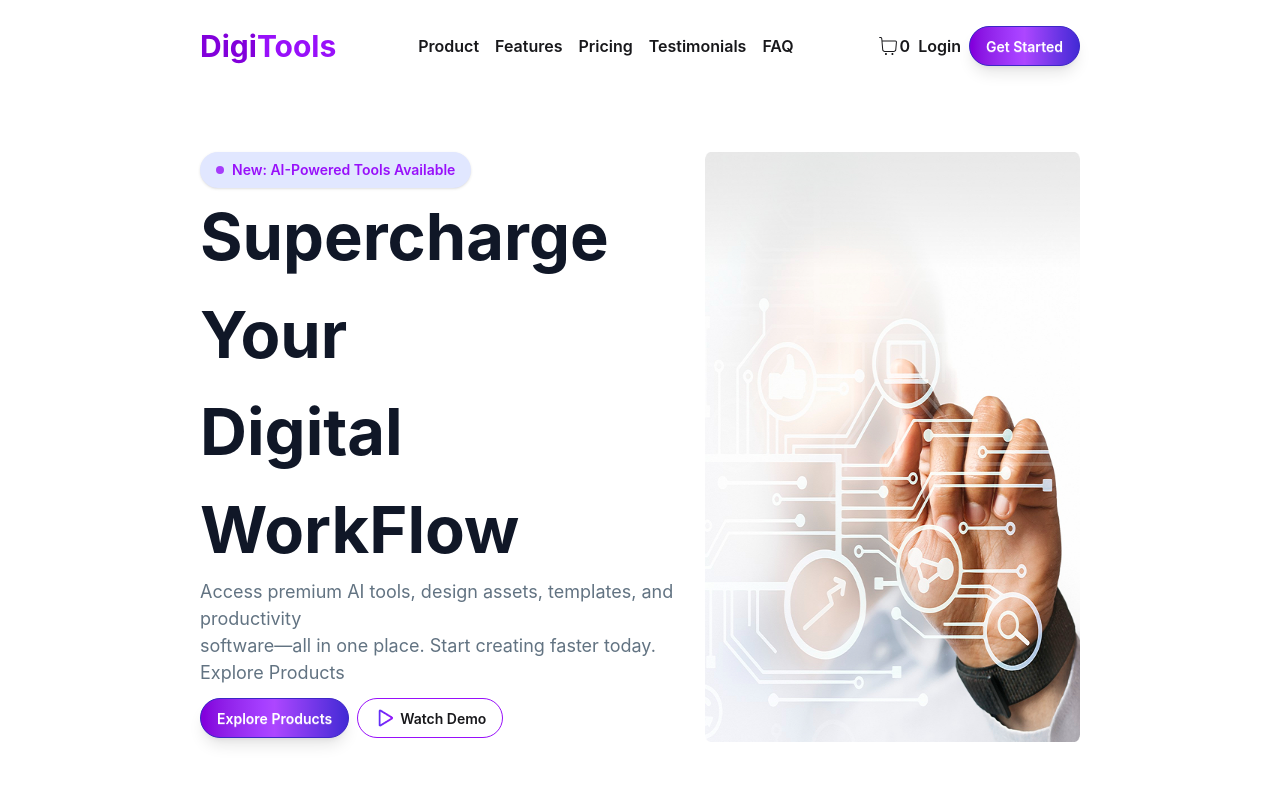
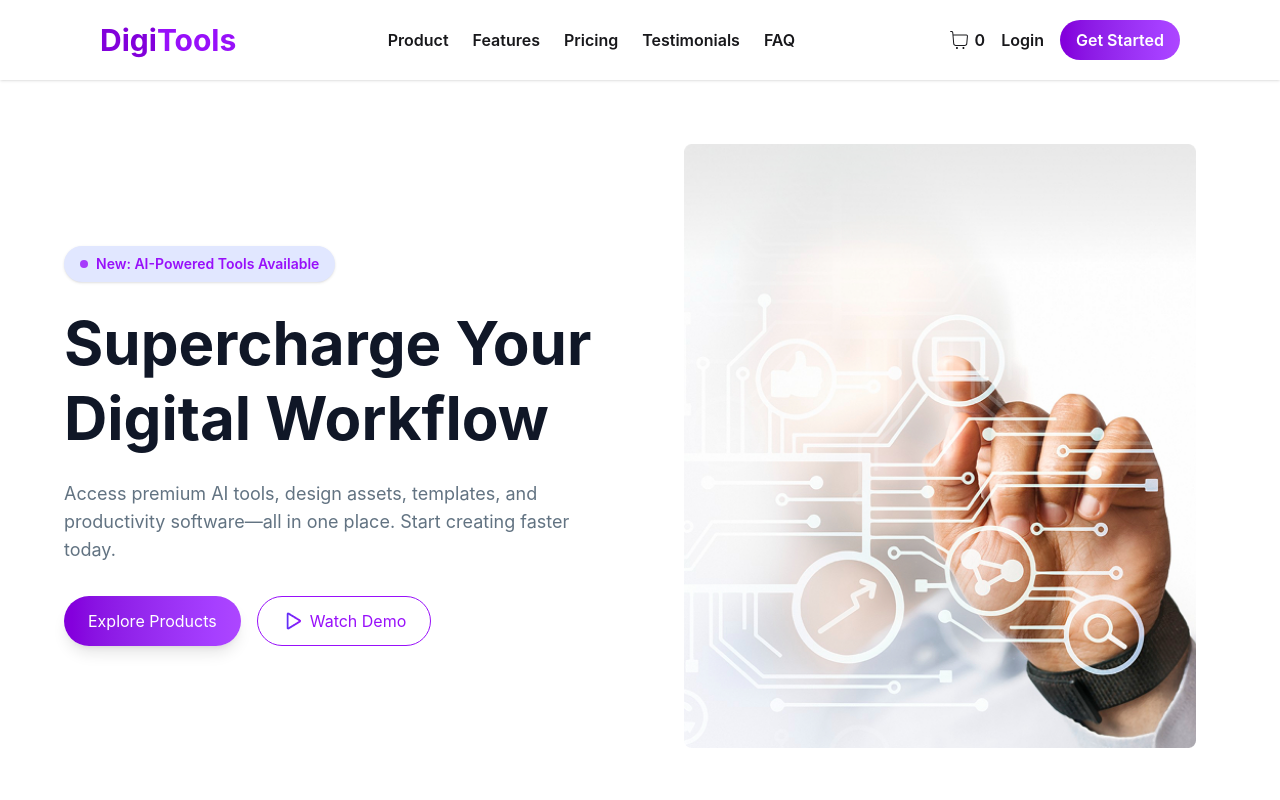
Before and after one commit to abdulkarim70/Assignment-06, a React (Vite) app: page / in a window 1280 px wide. Shown: the top 800 px of the page. Built offline with nearby package versions, Linux system fonts and the light colour scheme.

Commit message:
Responsived

```diff
--- a/src/Components/Banner.jsx
+++ b/src/Components/Banner.jsx
@@ -3,37 +3,52 @@ import PlayImage from '../assets/Play.png'
 import BannerImgage from "../assets/banner.png"
 const Banner = () => {
     return (
-        <div>
-        <div  className='flex px-[200px] gap-6 py-[60px] mx-auto max-w-[1600px]  '>
-<div className='w-[640px] h-[406px]'>
-    <div>
-    <div className="inline-flex items-center gap-2 px-4 py-2 rounded-full bg-[#E1E7FF] shadow-sm">
+     <div className="max-w-[1600px] mx-auto px-4 sm:px-6 lg:px-16 py-16">
+  <div className="flex flex-col-reverse lg:flex-row items-center gap-12">
 
+
+    <div className="w-full lg:w-1/2 text-center lg:text-left">
+
+
+      <div className="inline-flex items-center gap-2 px-4 py-2 rounded-full bg-[#E1E7FF] shadow-sm mb-6">
         <span className="w-2 h-2 bg-purple-600 rounded-full animate-pulse"></span>
-
         <p className="text-purple-600 font-semibold text-sm">
           New: AI-Powered Tools Available
         </p>
+      </div>
 
+
+      <h2 className="text-[#101727] text-3xl sm:text-4xl lg:text-6xl font-bold leading-tight">
+        Supercharge Your <br className="hidden sm:block" />
+        Digital Workflow
+      </h2>
+
+
+      <p className="text-[#627382] text-base sm:text-lg mt-6 max-w-xl mx-auto lg:mx-0">
+        Access premium AI tools, design assets, templates, and productivity
+        software—all in one place. Start creating faster today.
+      </p>
+
+
+      <div className="flex flex-col sm:flex-row gap-4 mt-8 justify-center lg:justify-start">
+        <button className="px-6 py-3 rounded-full bg-gradient-to-r from-purple-700 to-purple-500 text-white shadow-lg">
+          Explore Products
+        </button>
+
+        <button className="flex items-center justify-center gap-2 px-6 py-3 rounded-full border border-purple-600 text-purple-600">
+          <img src={PlayImage} alt="play" className="w-5 h-5" />
+          Watch Demo
+        </button>
       </div>
     </div>
-<span><h2 className='text-[#101727] text-[65px] font-bold' >Supercharge Your</h2></span>
-<span><h2 className='text-[#101727] text-[65px] font-bold'>Digital WorkFlow</h2></span>
-<div className='p text-[#627382] text-[18px]'>
-<span><p>Access premium AI tools, design assets, templates, and productivity</p></span>
-<span><p>software—all in one place. Start creating faster today.</p>
 
-</span>
-<span><p>Explore Products</p>
-</span>
-</div>
-<div className='flex gap-2 mt-3'>
-    <button className=' btn btn-primary rounded-full bg-gradient-to-r from-purple-700 via-purple-500 shadow-lg text-[#FFFFFF]'>Explore Products</button>
-    <button className='flex btn btn-outline rounded-full border-purple-600' > <img src={PlayImage} alt="" /> Watch Demo</button>
-</div>
-</div>
-<div >
-    <img className='w-[500px] h-[590px]' src={BannerImgage} alt="" />
+
+    <div className="w-full lg:w-1/2 flex justify-center">
+      <img
+        className="w-full max-w-md lg:max-w-lg"
+        src={BannerImgage}
+        alt="banner"
+      />
     </div>
 
   </div>
--- a/src/Components/Navbar.jsx
+++ b/src/Components/Navbar.jsx
@@ -1,30 +1,74 @@
-import React from 'react';
-import { CiShoppingCart } from 'react-icons/ci';
+import { useState } from "react";
+import { CiShoppingCart } from "react-icons/ci";
+import { HiMenu, HiX } from "react-icons/hi";
+
 const Navbar = ({ carts }) => {
+  const [open, setOpen] = useState(false);
+
   return (
-        <div>
-           <div className=' navbar  mx-auto max-w-[1600px] h-[92px] justify-between items-center px-[200px] '>
- <h2 className='  text-3xl font-bold '><span className='text-purple-700'>Digi</span><span className='text-purple-600'>Tools</span> </h2>
- <div className=' '>
-    <ul className='flex gap-4 [&>li>a]:no-underline text-4 font-semibold '>
-        <li><a  href="">Product</a></li>
-        <li><a  href="">Features</a></li>
-        <li><a href="">Pricing</a></li>
-        <li><a href="">Testimonials</a></li>
-        <li><a href="">FAQ</a></li>
+    <div className="bg-white shadow">
+      <div className="mx-auto max-w-[1600px] h-[80px] flex justify-between items-center px-6 md:px-12 lg:px-[100px]">
+
+
+        <h2 className="text-2xl md:text-3xl font-bold">
+          <span className="text-purple-700">Digi</span>
+          <span className="text-purple-600">Tools</span>
+        </h2>
+
+
+        <ul className="hidden md:flex gap-6 font-semibold">
+          <li><a href="#">Product</a></li>
+          <li><a href="#">Features</a></li>
+          <li><a href="#">Pricing</a></li>
+          <li><a href="#">Testimonials</a></li>
+          <li><a href="#">FAQ</a></li>
         </ul>
 
+
+        <div className="hidden md:flex items-center gap-4 font-semibold">
+
+
+          <div className="flex items-center gap-1">
+            <CiShoppingCart className="text-2xl" />
+            <p>{carts.length}</p>
           </div>
 
-<div className='login flex items-center justify-center gap-2 text-4 font-semibold'>
-  <div className='flex items-center justify-center'><CiShoppingCart className='text-2xl ' /><p >{carts.length}</p>
-    </div> <button>Login</button>
-  <div className=''>
-    <button className='btn btn-primary rounded-full bg-gradient-to-r from-purple-700 via-purple-500 shadow-lg text-[#FFFFFF]'>Get Started</button>
+          <button>Login</button>
+
+          <button className="px-4 py-2 rounded-full text-white bg-gradient-to-r from-purple-700 to-purple-500">
+            Get Started
+          </button>
+        </div>
+
+
+        <div className="md:hidden">
+          <button onClick={() => setOpen(!open)}>
+            {open ? <HiX size={28} /> : <HiMenu size={28} />}
+          </button>
         </div>
       </div>
 
+
+      {open && (
+        <div className="md:hidden bg-white px-6 pb-6 space-y-4 shadow">
+          <a href="#" className="block">Product</a>
+          <a href="#" className="block">Features</a>
+          <a href="#" className="block">Pricing</a>
+          <a href="#" className="block">Testimonials</a>
+          <a href="#" className="block">FAQ</a>
+
+          <div className="flex items-center gap-2 pt-4 border-t">
+            <CiShoppingCart className="text-xl" />
+            <span>{carts.length}</span>
           </div>
+
+          <button className="block w-full text-left">Login</button>
+
+          <button className="w-full py-2 rounded-full text-white bg-gradient-to-r from-purple-700 to-purple-500">
+            Get Started
+          </button>
+        </div>
+      )}
     </div>
   );
 };
--- a/src/Components/PricingSection.jsx
+++ b/src/Components/PricingSection.jsx
@@ -2,21 +2,21 @@ import React from "react";
 
 const PricingSection = () => {
   return (
-    <section className="  py-20">
-      <div className="max-w-6xl mx-auto px-4 text-center">
+   <section className="py-20 px-4">
+  <div className="max-w-6xl mx-auto text-center">
 
-
-        <h2 className="text-4xl md:text-5xl font-bold mb-4">
+    <h2 className="text-3xl sm:text-4xl md:text-5xl font-bold mb-4">
       Simple, Transparent Pricing
     </h2>
-        <p className="text-gray-400 mb-16">
+    <p className="text-gray-500 mb-16 max-w-2xl mx-auto">
       Choose the plan that fits your needs. Upgrade or downgrade anytime.
     </p>
 
 
-        <div className="grid md:grid-cols-3 gap-8">
+    <div className="grid grid-cols-1 sm:grid-cols-2 lg:grid-cols-3 gap-8">
 
-          <div className="bg-gray-100 h-[448px] w-[380px] text-gray-800 rounded-2xl p-8">
+
+      <div className="bg-gray-100 text-gray-800 rounded-2xl p-8 shadow-sm hover:shadow-lg transition">
         <h3 className="text-2xl font-semibold mb-2">Starter</h3>
         <p className="text-gray-500 mb-6">Perfect for getting started</p>
 
@@ -37,16 +37,14 @@ const PricingSection = () => {
       </div>
 
 
+      <div className="relative rounded-2xl p-8 bg-gradient-to-br from-purple-600 to-purple-800 text-white scale-100 lg:scale-105 shadow-lg">
 
-          <div className="relative rounded-2xl p-2 bg-gradient-to-br from-purple-600 to-purple-800 h-[448px] text-white scale-105">
-
-
-            <span className="absolute -top-5 left-1/2 -translate-x-1/2 bg-[#FEF3C6] text-black text-sm px-4 py-1 rounded-full font-medium">
+        <span className="absolute -top-4 left-1/2 -translate-x-1/2 bg-[#FEF3C6] text-black text-sm px-4 py-1 rounded-full font-medium">
           Most Popular
         </span>
 
         <h3 className="text-2xl font-semibold mb-2">Pro</h3>
-            <p className="text-gray-200 mb-6">Best for professionals</p>
+        <p className="text-purple-200 mb-6">Best for professionals</p>
 
         <h1 className="text-4xl font-bold mb-6">
           $29 <span className="text-lg font-medium">/Month</span>
@@ -61,14 +59,12 @@ const PricingSection = () => {
           <li>✓ Advanced analytics</li>
         </ul>
 
-            <button className="w-full  py-2 rounded-full bg-white text-purple-600 font-semibold">
+        <button className="w-full py-3 rounded-full bg-white text-purple-600 font-semibold">
           Start Pro Trial
         </button>
       </div>
 
-
-
-          <div className="bg-gray-100 text-gray-800 rounded-2xl  w-[380px] h-[448px]">
+      <div className="bg-gray-100 text-gray-800 rounded-2xl p-8 shadow-sm hover:shadow-lg transition">
         <h3 className="text-2xl font-semibold mb-2">Enterprise</h3>
         <p className="text-gray-500 mb-6">For teams and businesses</p>
 
```
Lines whose indentation alone changed are shown as unchanged.
